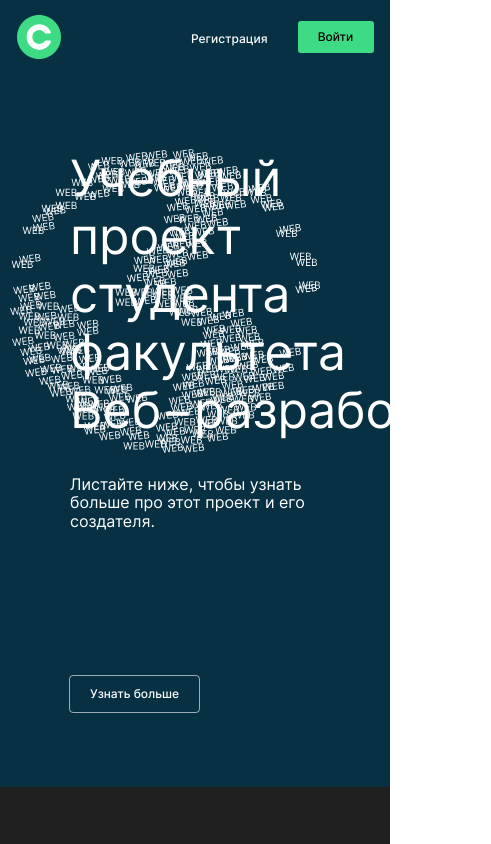
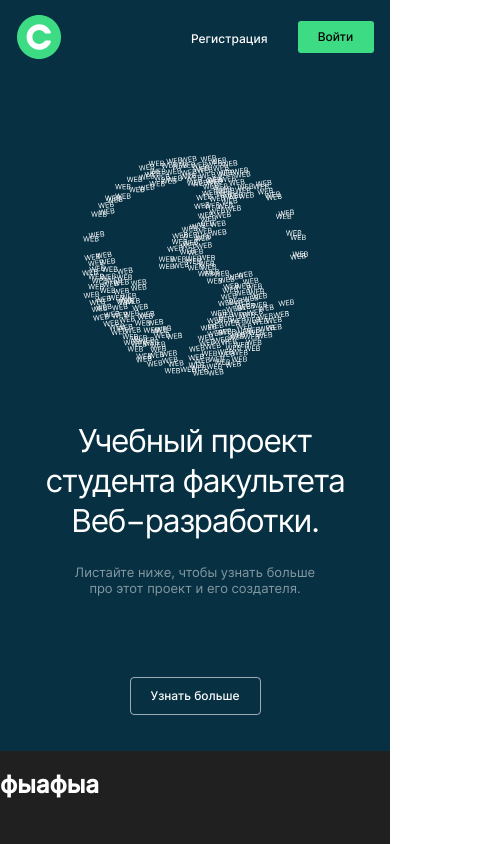
Before and after one commit to elicrock/movies-explorer-frontend, a React (Create React App) app: page / in a window 390 px wide. Shown: the whole page, 491 px wide, since content can reach past the window. Built offline with nearby package versions, Linux system fonts and the light colour scheme.

Commit message:
Adaptive Promo compontent

```diff
--- a/src/components/Main/AboutProject/AboutProject.jsx
+++ b/src/components/Main/AboutProject/AboutProject.jsx
@@ -3,7 +3,7 @@ import React from 'react'
 function AboutProject() {
   return (
     <>
-      <h2 id="about-project"></h2>
+      <h2 id="about-project">фыафыа</h2>
     </>
   )
 }
--- a/src/components/Main/Promo/Promo.css
+++ b/src/components/Main/Promo/Promo.css
@@ -7,7 +7,7 @@
   margin: 0 auto;
   box-sizing: border-box;
   padding: 75px 70px;
-  background: url('../../../images/promo-img.svg') no-repeat right 70px top 75px / 310px 304px;
+  background: url('../../../images/promo-img.svg') no-repeat top 75px right 70px / 310px 304px;
   display: flex;
   flex-direction: column;
   gap: 146px;
@@ -25,13 +25,17 @@
   color: #FFF;
   font-size: 50px;
   font-weight: 400;
-  line-height: 116%;
+  line-height: 58px;
 }
 
 .promo__subtitle {
   margin: 0;
   padding: 0;
   max-width: 310px;
+  color: rgba(255, 255, 255, 0.5);
+  font-size: 13px;
+  font-weight: 400;
+  line-height: normal;
 }
 
 .promo__btn {
@@ -47,3 +51,57 @@
   padding: 10px 20px;
   text-align: center;
 }
+
+@media screen and (max-width: 1280px) {
+  .promo__title {
+    /* calc((100vw - Vmin)/(Vmax - Vmin) * (Fmax - Fmin) + Fmin); */
+    font-size: calc((100vw - 1024px)/(1280 - 1024) * (50 - 46) + 46px);
+  }
+}
+
+@media screen and (max-width: 1024px) {
+  .promo__container {
+    padding: 75px calc((100vw - 768px)/(1024 - 768) * (70 - 30) + 30px);
+    background-position: top 75px right calc((100vw - 768px)/(1024 - 768) * (75 - 30) + 30px);
+    gap: calc((100vw - 768px)/(1024 - 768) * (146 - 92) + 92px);
+  }
+
+  .promo__title {
+    max-width: calc((100vw - 768px)/(1024 - 768) * (640 - 435) + 435px);
+    font-size: calc((100vw - 768px)/(1024 - 768) * (46 - 40) + 40px);
+    line-height: calc((100vw - 768px)/(1024 - 768) * (58 - 50) + 50px);
+  }
+
+  .promo__subtitle {
+    max-width: calc((100vw - 768px)/(1024 - 768) * (310 - 260) + 260px);
+  }
+}
+
+@media screen and (max-width: 768px) {
+  .promo__container {
+    background-size: calc((100vw - 320px)/(768 - 320) * (310 - 210) + 210px) calc((100vw - 320px)/(768 - 320) * (304 - 206) + 206px);
+    background-position: center calc((100vw - 320px)/(768 - 320) * (140 - 70) + 70px);
+    padding: calc((100vw - 320px)/(768 - 320) * (492 - 320) + 320px) calc((100vw - 320px)/(768 - 320) * (44 - 10) + 10px) calc((100vw - 320px)/(768 - 320) * (76 - 30) + 30px);
+    gap: calc((100vw - 320px)/(768 - 320) * (92 - 80) + 80px);
+    align-items: center;
+  }
+
+  .promo__text {
+    font-size: calc((100vw - 320px)/(768 - 320) * (492 - 320) + 320px);
+    gap: calc((100vw - 320px)/(768 - 320) * (22 - 24) + 24px);
+    align-items: center;
+  }
+
+  .promo__title {
+    max-width: calc((100vw - 320px)/(768 - 320) * (680 - 300) + 300px);
+    font-size: calc((100vw - 320px)/(768 - 320) * (40 - 30) + 30px);
+    line-height: calc((100vw - 320px)/(768 - 320) * (50 - 38) + 38px);
+    text-align: center;
+    letter-spacing: -1.2px;
+  }
+
+  .promo__subtitle {
+    max-width: 260px;
+    text-align: center;
+  }
+}
```
